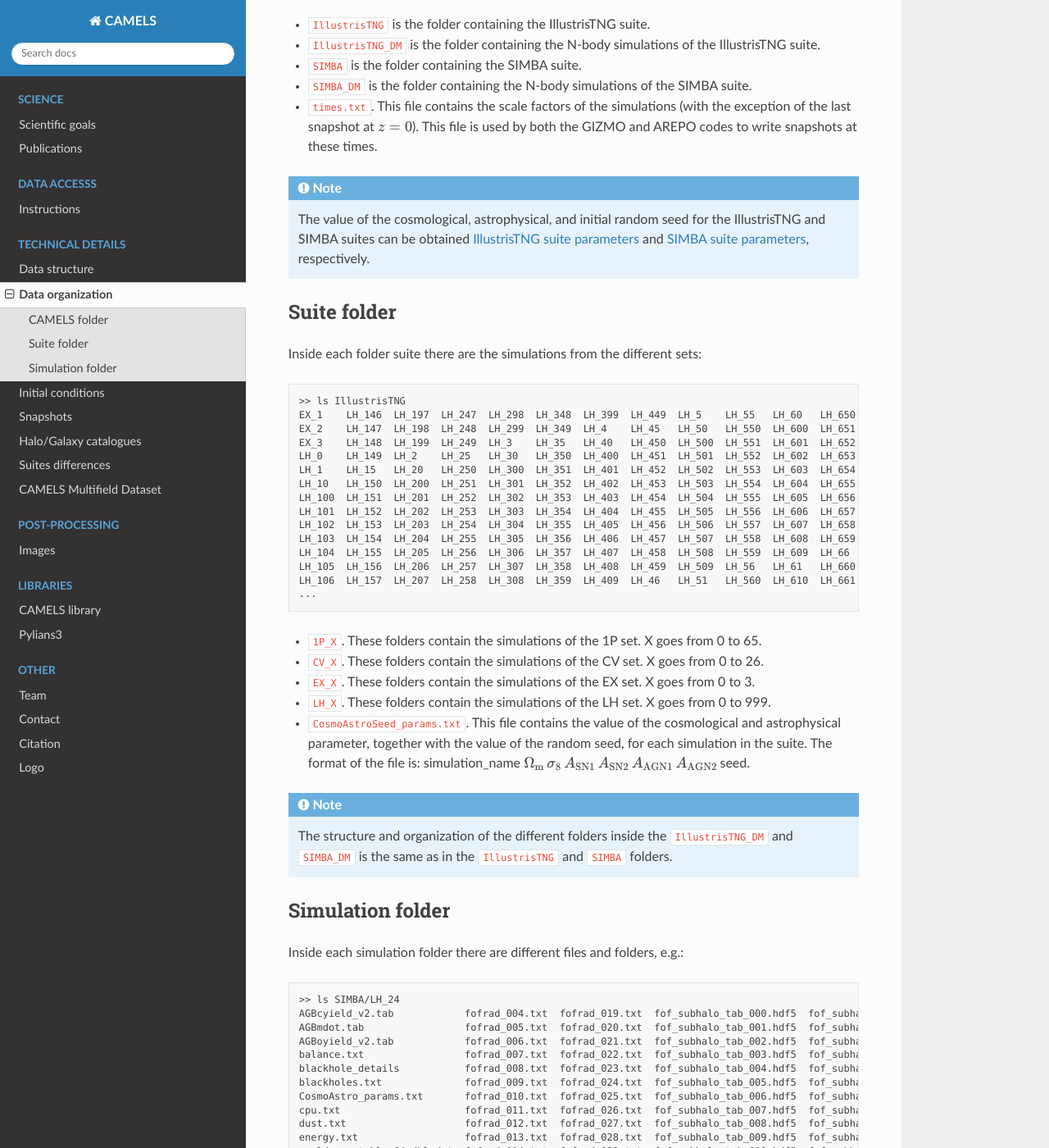
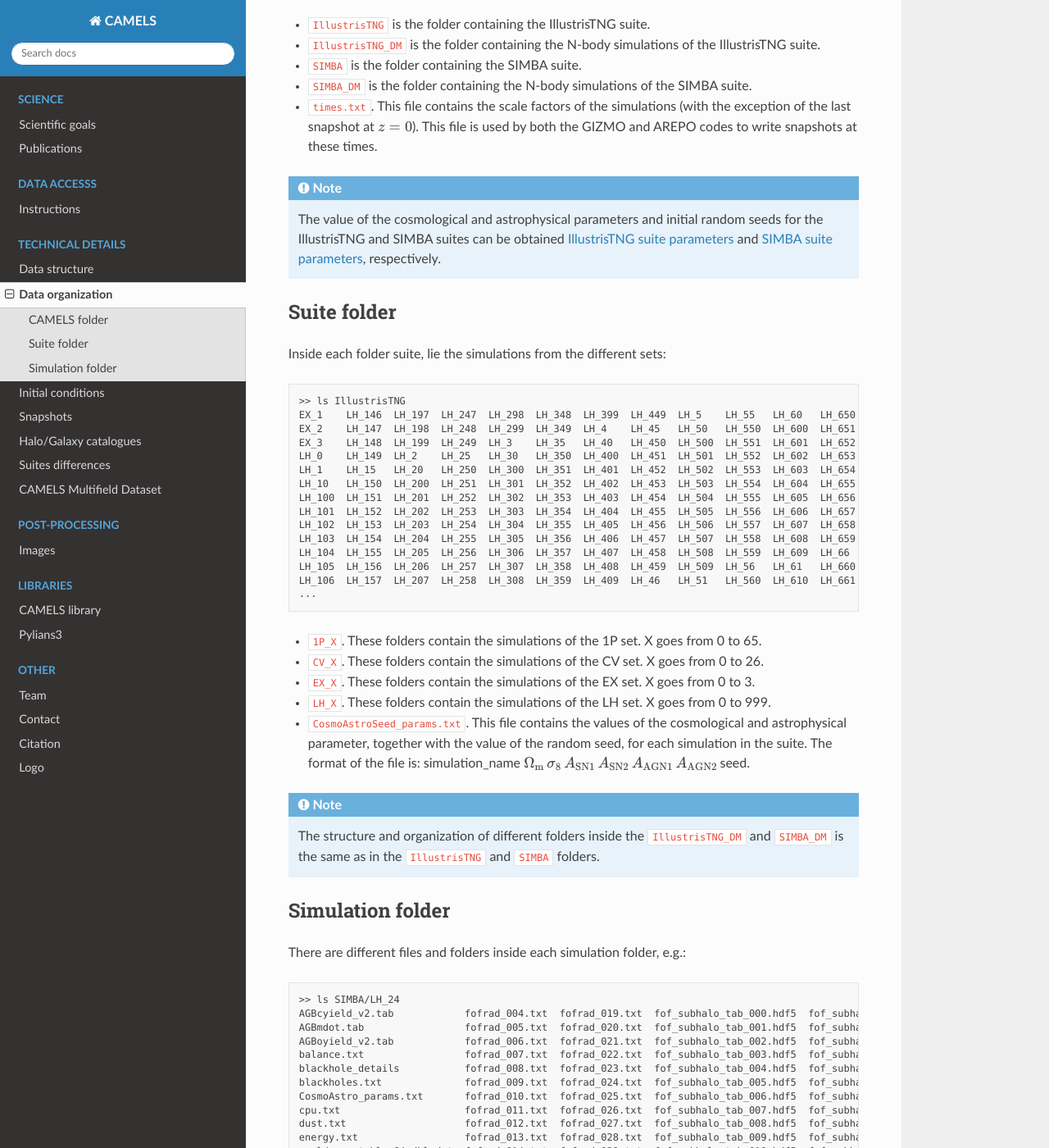
Before and after one commit to franciscovillaescusa/CAMELS, a Sphinx documentation site: the page built from docs/source/organization.rst, in a window 1280 px wide and 1400 px high, scrolled down 394 px. Shown: the whole window at 82% size. Built offline with Sphinx 7.4.7 and the Read the Docs theme 2.0.0, drawn with Linux system fonts in a browser that asks for light colours; some of the changed text lies outside the part shown.

Commit message:
Typos and grammar fix

```diff
--- a/docs/source/organization.rst
+++ b/docs/source/organization.rst
@@ -2,7 +2,7 @@
 Data organization
 *****************
 
-CAMELS data is organized as follows.
+CAMELS data is organized as follows:
 
 CAMELS folder
 ~~~~~~~~~~~~~
@@ -23,12 +23,12 @@ The main CAMELS simulation folder contains different folders:
 
 .. Note::
 
-   The value of the cosmological, astrophysical, and initial random seed for the IllustrisTNG and SIMBA suites can be obtained :ref:`IllustrisTNG_params` and :ref:`SIMBA_params`, respectively.
+   The value of the cosmological and astrophysical parameters and initial random seeds for the IllustrisTNG and SIMBA suites can be obtained :ref:`IllustrisTNG_params` and :ref:`SIMBA_params`, respectively.
 
 Suite folder
 ~~~~~~~~~~~~
 
-Inside each folder suite there are the simulations from the different sets:
+Inside each folder suite, lie the simulations from the different sets:
 
 .. code-block:: bash
 
@@ -52,16 +52,16 @@ Inside each folder suite there are the simulations from the different sets:
 - ``CV_X``. These folders contain the simulations of the CV set. X goes from 0 to 26.
 - ``EX_X``. These folders contain the simulations of the EX set. X goes from 0 to 3.
 - ``LH_X``. These folders contain the simulations of the LH set. X goes from 0 to 999.
-- ``CosmoAstroSeed_params.txt``. This file contains the value of the cosmological and astrophysical parameter, together with the value of the random seed, for each simulation in the suite. The format of the file is: simulation_name :math:`\Omega_{\rm m}`  :math:`\sigma_8`  :math:`A_{\rm SN1}`  :math:`A_{\rm SN2}`  :math:`A_{\rm AGN1}`  :math:`A_{\rm AGN2}` seed.
+- ``CosmoAstroSeed_params.txt``. This file contains the values of the cosmological and astrophysical parameter, together with the value of the random seed, for each simulation in the suite. The format of the file is: simulation_name :math:`\Omega_{\rm m}`  :math:`\sigma_8`  :math:`A_{\rm SN1}`  :math:`A_{\rm SN2}`  :math:`A_{\rm AGN1}`  :math:`A_{\rm AGN2}` seed.
 
 .. Note::
 
-   The structure and organization of the different folders inside the ``IllustrisTNG_DM`` and ``SIMBA_DM`` is the same as in the ``IllustrisTNG`` and ``SIMBA`` folders.
+   The structure and organization of different folders inside the ``IllustrisTNG_DM`` and ``SIMBA_DM`` is the same as in the ``IllustrisTNG`` and ``SIMBA`` folders.
 
 Simulation folder
 ~~~~~~~~~~~~~~~~~
 
-Inside each simulation folder there are different files and folders, e.g.:
+There are different files and folders inside each simulation folder, e.g.:
 
 .. code-block:: bash
 
```
Also changed, not shown: other parts of docs/source/organization.rst (+1 -1 lines).
